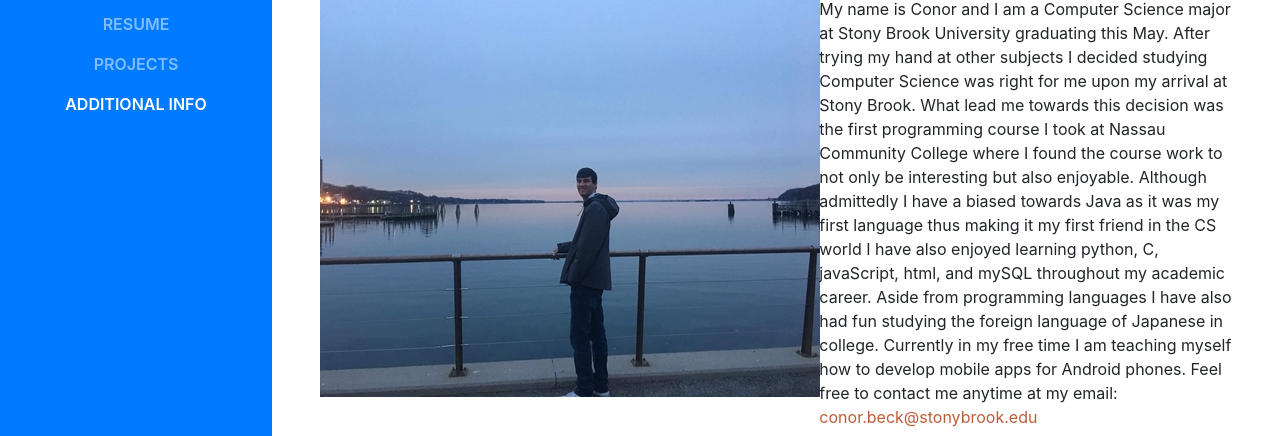
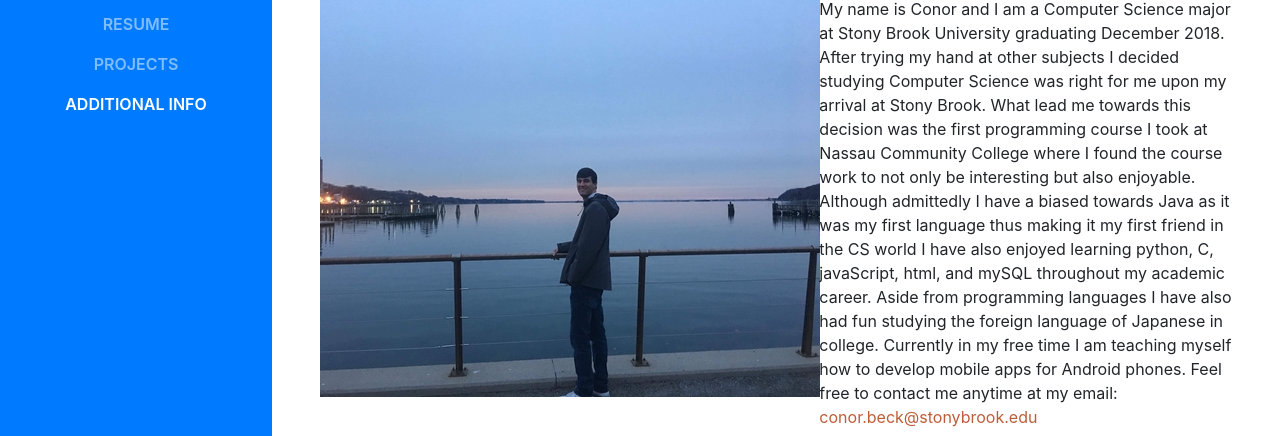
Before and after one commit to conor-beck2/conor-beck.github.io, a website with bundled scripts: page index.html in a window 1280 px wide. Shown: the part 364-800 px from the top of the page. Built offline with nearby package versions, Linux system fonts and the light colour scheme; a web font is replaced by a local one.

Commit message:
Updated personal info and resume

```diff
--- a/index.html
+++ b/index.html
@@ -5,8 +5,8 @@
 
     <meta charset="utf-8">
     <meta name="viewport" content="width=device-width, initial-scale=1, shrink-to-fit=no">
-    <meta name="description" content="">
-    <meta name="author" content="">
+    <meta name="My website" content="">
+    <meta name="Conor Beck" content="">
 
     <title>Conor Beck</title>
 
@@ -68,7 +68,7 @@
               <div class="col-sm-6">
                   <img src="img/conor(2).jpg" class="img-responsive" alt="">
               </div>
-              <div class="col-sm-6"><p style="padding-left: 0.75cm;">My name is Conor and I am a Computer Science major at Stony Brook University graduating this May. After trying my hand at other subjects I decided studying Computer Science was right for me upon my arrival at Stony Brook. What lead me towards this decision was the first programming course I took at Nassau Community College where I found the course work to not only be interesting but also enjoyable. Although admittedly I have a biased towards Java as it was my first language thus making it my first friend in the CS world I have also enjoyed learning python, C, javaScript, html, and mySQL throughout my academic career. Aside from programming languages I have also had fun studying the foreign language of Japanese in college. Currently in my free time I am teaching myself how to develop mobile apps for Android phones. Feel free to contact me anytime at my email: <span style="color: #bd5d38;">conor.beck@stonybrook.edu</span></p></div>
+              <div class="col-sm-6"><p style="padding-left: 0.75cm;">My name is Conor and I am a Computer Science major at Stony Brook University graduating December 2018. After trying my hand at other subjects I decided studying Computer Science was right for me upon my arrival at Stony Brook. What lead me towards this decision was the first programming course I took at Nassau Community College where I found the course work to not only be interesting but also enjoyable. Although admittedly I have a biased towards Java as it was my first language thus making it my first friend in the CS world I have also enjoyed learning python, C, javaScript, html, and mySQL throughout my academic career. Aside from programming languages I have also had fun studying the foreign language of Japanese in college. Currently in my free time I am teaching myself how to develop mobile apps for Android phones. Feel free to contact me anytime at my email: <span style="color: #bd5d38;">conor.beck@stonybrook.edu</span></p></div>
 
           </div>
 
```
Also changed, not shown: 1 other file.
